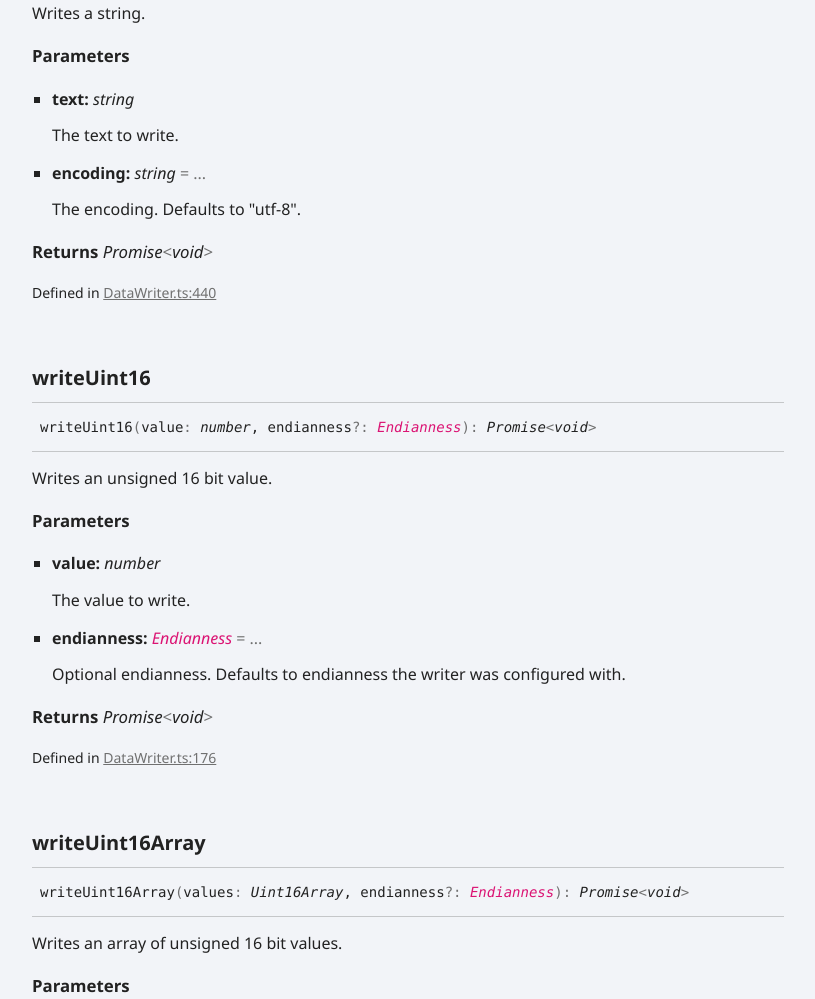
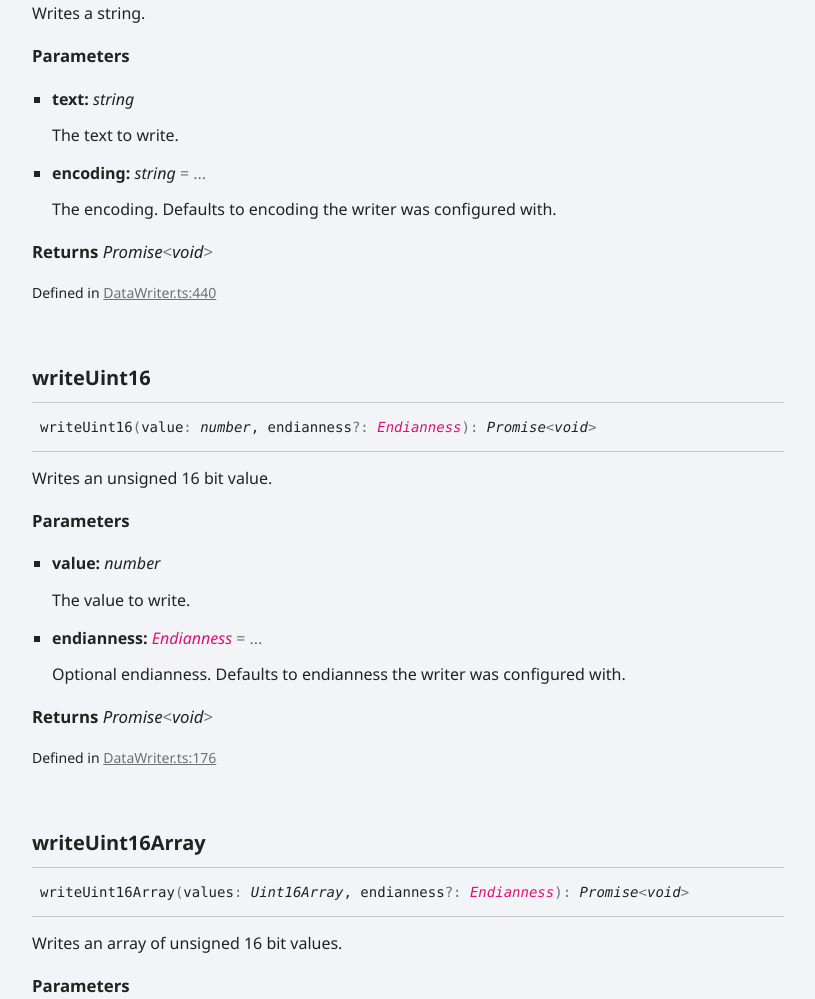
Before and after one commit to kayahr/datastream, a plain HTML site: page classes/index.DataWriter.html in a window 1280 px wide. Shown: the part 8253-9252 px from the top of the page, without its empty margins (96-911 px from the left). Drawn offline with Linux system fonts and the light colour scheme.

Commit message:
Deploying to gh-pages from @ kayahr/datastream@47b5e257e31123e6c510a178fa4899cd5325ed30 🚀

```diff
--- a/classes/index.DataWriter.html
+++ b/classes/index.DataWriter.html
@@ -384,7 +384,7 @@ longer.</p>
 </div></li>
 <li>
 <h5>encoding: <span class="tsd-signature-type">string</span><span class="tsd-signature-symbol"> = ...</span></h5>
-<div class="tsd-comment tsd-typography"><p>The encoding. Defaults to &quot;utf-8&quot;.</p>
+<div class="tsd-comment tsd-typography"><p>The encoding. Defaults to encoding the writer was configured with.</p>
 </div></li></ul></div>
 <h4 class="tsd-returns-title">Returns <span class="tsd-signature-type">Promise</span><span class="tsd-signature-symbol">&lt;</span><span class="tsd-signature-type">void</span><span class="tsd-signature-symbol">&gt;</span></h4><aside class="tsd-sources">
 <ul>
```
